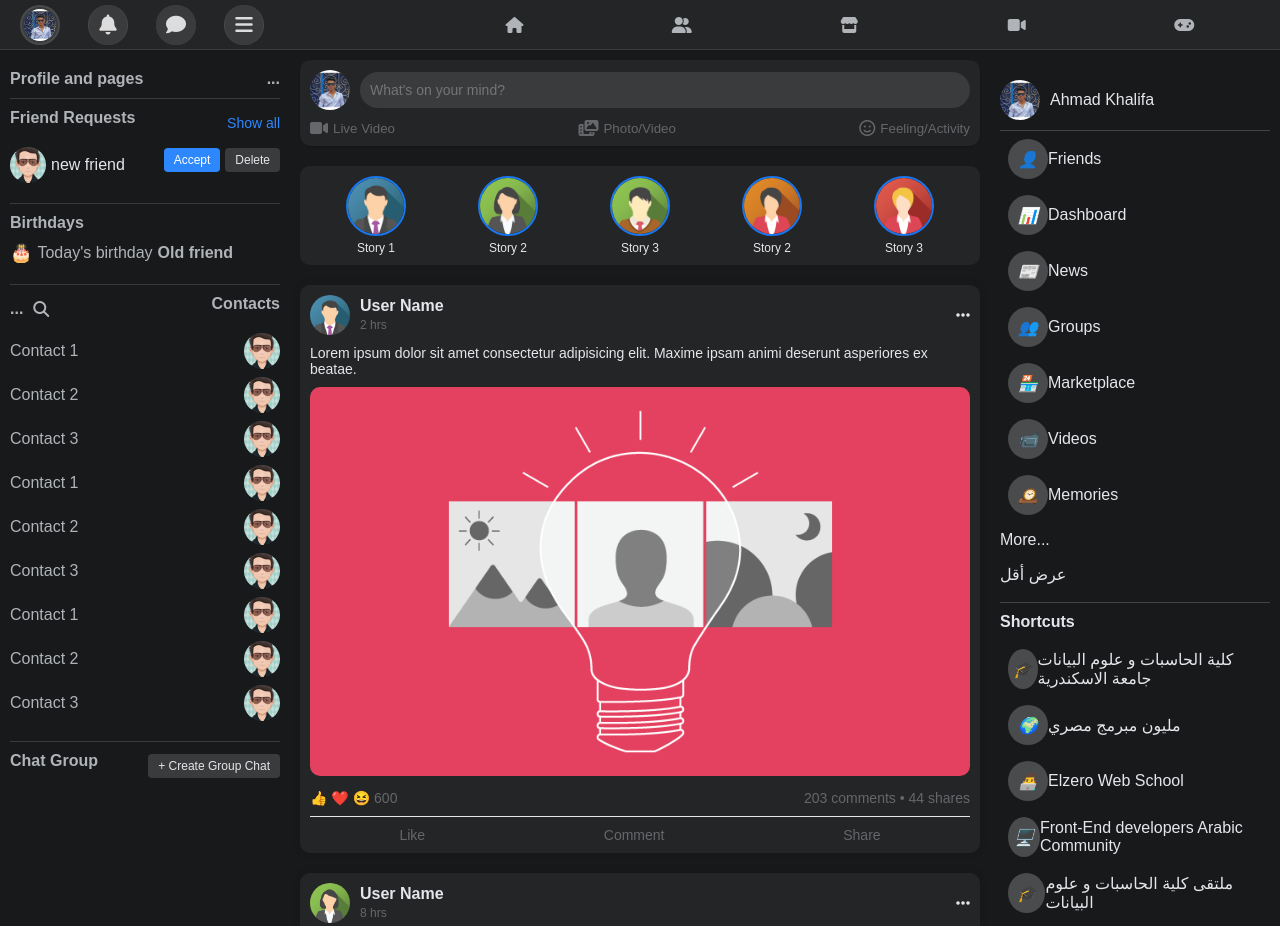
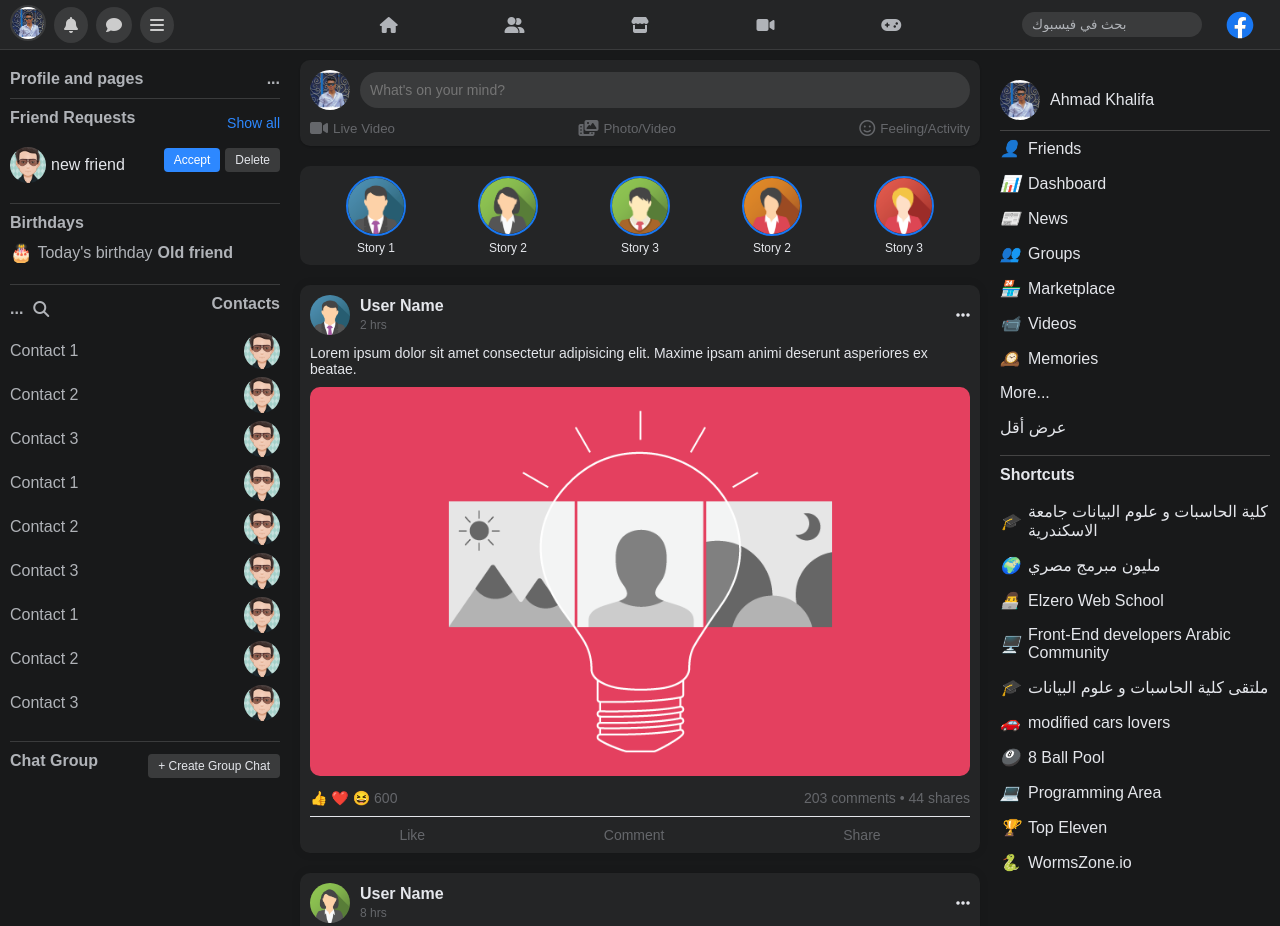
Before and after one commit to khalifa2003/Facebook-Clone, a plain HTML site: page index.html in a window 1280 px wide. Shown: the top 926 px of the page. Drawn offline with Linux system fonts and the light colour scheme.

```diff
--- a/css/styles.css
+++ b/css/styles.css
@@ -274,8 +274,8 @@
   cursor: pointer;
 }
 .right-sidebar .shortcuts ul li i,
-.right-sidebar .menu li i {
-  margin-left: 8px;
+.right-sidebar .menu li .icon {
+  margin-right: 8px;
 }
 .right-sidebar .shortcuts p {
   margin: 10px 0;
@@ -461,12 +461,12 @@
   opacity: 1;
   transform: translateY(0);
 }
-.icon-container {
+.dropdown-menu .icon-container {
   position: relative;
   display: inline-block;
   margin: 0 10px;
 }
-.icon {
+.dropdown-menu .icon {
   cursor: pointer;
   width: 40px;
   height: 40px;
@@ -476,7 +476,7 @@
   align-items: center;
   justify-content: center;
 }
-.icon i {
+.dropdown-menu .icon i {
   color: #ddd;
   font-size: 20px;
 }
@@ -777,9 +777,6 @@
     grid-template-columns: 1fr;
     margin: 0 10px;
   }
-  .main-content {
-    width: 100%;
-  }
   .middle-section {
     display: none;
   }
@@ -802,7 +799,7 @@
   .icon-container {
     position: static;
   }
-  .navbar .left-section {
+  .left-section {
     position: relative;
   }
 }
--- a/index.html
+++ b/index.html
@@ -7,7 +7,7 @@
     <link rel="stylesheet" href="./css/styles.css" />
     <link rel="stylesheet" href="./css/all.min.css" />
   </head>
-  <body style="background-color: #18191a">
+  <body >
     <nav class="navbar">
       <section class="left-section">
         <div class="icon-container">
@@ -345,6 +345,13 @@
         <div>
           <i class="fa-solid fa-gamepad"></i>
         </div>
+      </section>
+
+      <section class="right-section">
+        <div class="search-bar">
+          <input type="text" placeholder="بحث في فيسبوك" class="search-input" />
+        </div>
+        <img src="./assets/facebook.svg" alt="Facebook Logo" class="fb-logo" />
       </section>
     </nav>
 
@@ -755,8 +762,8 @@
           <p>Ahmad Khalifa</p>
         </div>
         <ul class="menu">
-          <li><i class="icon">👤</i> Friends</li>
-          <li><i class="icon">📊</i> Dashboard</li>
+          <li><i class="icon">👤 </i> Friends</li>
+          <li><i class="icon">📊 </i> Dashboard</li>
           <li><i class="icon">📰</i> News</li>
           <li><i class="icon">👥</i> Groups</li>
           <li><i class="icon">🏪</i> Marketplace</li>
```
